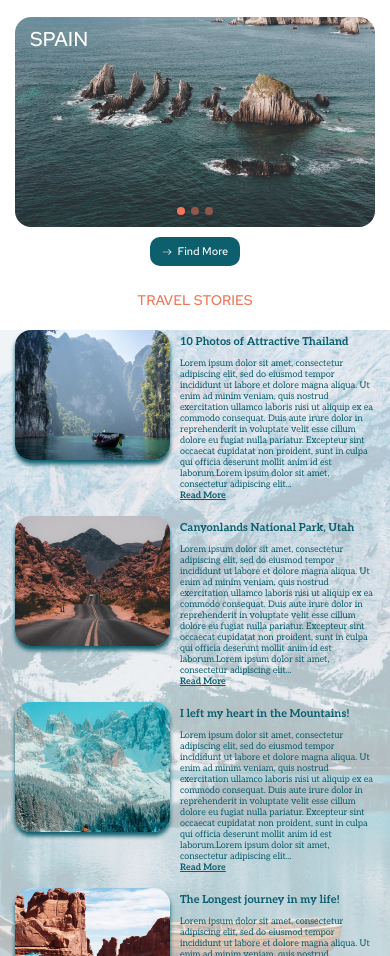
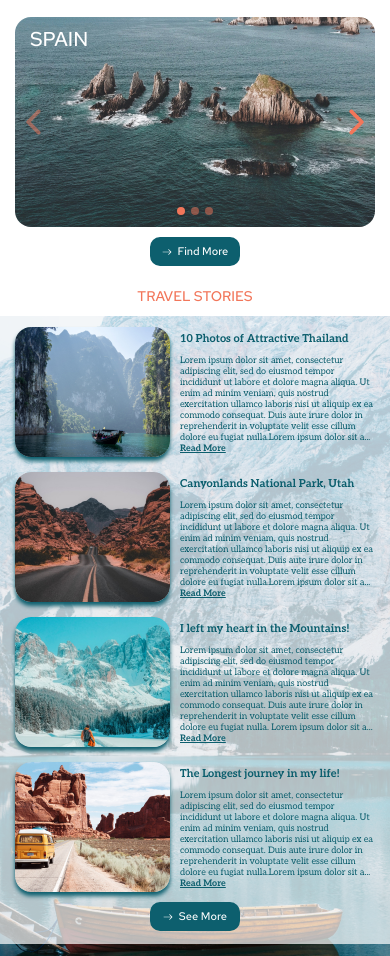
Before and after one commit to RussianBoy64/RSPRESchool, a plain HTML site: page travel/index.html in a window 390 px wide. Shown: the part 466-1422 px from the top of the page. Drawn offline with Linux system fonts and the light colour scheme; a web font is replaced by a local one.

Commit message:
feat: adaptive content for 390px for stories and footer

```diff
--- a/travel/css/style.css
+++ b/travel/css/style.css
@@ -347,6 +347,19 @@ body {
   color: var(--color-light);
 }
 
+.carousel-arrows {
+  display: none;
+  fill: var(--color-accent);
+}
+
+.carousel-arrows svg.disabled {
+  fill-opacity: 0.5;
+}
+
+.carousel-arrows svg:last-child {
+  transform: rotate(180deg);
+}
+
 .carousel-pagination {
   gap: 10px;
   justify-content: center;
@@ -641,6 +654,11 @@ body {
     line-height: 20px;
   }
 
+  .stories__btn {
+    margin: -5px 0 5px;
+    padding: 5px 11px;
+  }
+
   .copyright {
     font-size: 10px;
     line-height: 10px;
@@ -865,6 +883,16 @@ body {
     line-height: 26px;
   }
 
+  .carousel-arrows {
+    position: absolute;
+    top: 129px;
+    display: flex;
+    align-items: center;
+    justify-content: space-between;
+    width: 100%;
+    padding: 0px 20px;
+  }
+
   .carousel-pagination {
     position: absolute;
     top: 210px;
@@ -891,14 +919,20 @@ body {
   /* ================= Stories ===================== */
 
   .stories {
-    margin-top: 15px;
+    margin-top: 11px;
+  }
+
+  .stories .section__title {
+    margin-bottom: 10px;
   }
 
   .stories-container {
+    padding-top: 11px;
     background-image: url(./../assets/img/stories-bg-390x693.jpg);
   }
 
   .stories__list {
+    height: 617px;
     padding-top: 0px;
   }
 
@@ -917,8 +951,13 @@ body {
     margin-top: 5px;
   }
 
+  .description__mobile-text {
+    display: none;
+  }
+
   /* ================= Footer ===================== */
   .footer-container {
+    height: 64px;
     flex-direction: column;
     justify-content: center;
     background-image: url(./../assets/img/stories-bg-390x693.jpg);
@@ -926,8 +965,7 @@ body {
   }
 
   .footer-links {
-    flex: 1 1 auto;
-    order: 1;
+    display: none;
   }
 
   .copyright {
@@ -935,6 +973,6 @@ body {
   }
 
   .social-list {
-    flex: 1 1 auto;
+    transform: translateX(4px);
   }
 }
--- a/travel/index.html
+++ b/travel/index.html
@@ -184,6 +184,14 @@
               <span class="carousel-item__name">Usa</span>
             </div>
           </div>
+          <div class="carousel-arrows">
+            <svg class="disabled" width="30" height="30" viewBox="0 0 30 30" xmlns="http://www.w3.org/2000/svg">
+              <path d="M20.0757 26.9325C20.4272 26.5809 20.6246 26.1041 20.6246 25.6069C20.6246 25.1097 20.4272 24.6329 20.0757 24.2813L10.7944 15L20.0757 5.71875C20.4172 5.36512 20.6062 4.89149 20.6019 4.39987C20.5976 3.90825 20.4005 3.43798 20.0528 3.09034C19.7052 2.7427 19.2349 2.54551 18.7433 2.54124C18.2517 2.53696 17.778 2.72595 17.4244 3.0675L6.81753 13.6744C6.46602 14.026 6.26855 14.5028 6.26855 15C6.26855 15.4972 6.46602 15.974 6.81753 16.3256L17.4244 26.9325C17.776 27.284 18.2528 27.4815 18.75 27.4815C19.2472 27.4815 19.724 27.284 20.0757 26.9325Z"/>
+            </svg>
+            <svg width="30" height="30" viewBox="0 0 30 30" xmlns="http://www.w3.org/2000/svg">
+              <path d="M20.0757 26.9325C20.4272 26.5809 20.6246 26.1041 20.6246 25.6069C20.6246 25.1097 20.4272 24.6329 20.0757 24.2813L10.7944 15L20.0757 5.71875C20.4172 5.36512 20.6062 4.89149 20.6019 4.39987C20.5976 3.90825 20.4005 3.43798 20.0528 3.09034C19.7052 2.7427 19.2349 2.54551 18.7433 2.54124C18.2517 2.53696 17.778 2.72595 17.4244 3.0675L6.81753 13.6744C6.46602 14.026 6.26855 14.5028 6.26855 15C6.26855 15.4972 6.46602 15.974 6.81753 16.3256L17.4244 26.9325C17.776 27.284 18.2528 27.4815 18.75 27.4815C19.2472 27.4815 19.724 27.284 20.0757 26.9325Z"/>
+            </svg>
+          </div>
           <div class="carousel-pagination row">
             <div class="carousel-pagination__item carousel-pagination__item_active"></div>
             <div
@@ -210,7 +218,6 @@
                 />
                 </picture>
               </div>
-
               <div class="stories-item__body">
                 <h3 class="stories-item__title">
                   10 Photos of Attractive Thailand
@@ -221,20 +228,24 @@
                   Ut enim ad minim veniam, quis nostrud exercitation ullamco
                   laboris nisi ut aliquip ex ea commodo consequat. Duis aute
                   irure dolor in reprehenderit in voluptate velit esse cillum
-                  dolore eu fugiat nulla pariatur. Excepteur sint occaecat
+                  dolore eu fugiat nulla<span class="description__mobile-text"> pariatur</span>.<span class="description__mobile-text"> Excepteur sint occaecat
                   cupidatat non proident, sunt in culpa qui officia deserunt
-                  mollit anim id est laborum.Lorem ipsum dolor sit amet,
-                  consectetur adipiscing elit...<br />
+                  mollit anim id est laborum.</span>Lorem ipsum dolor sit a<span class="description__mobile-text">met,
+                  consectetur adipiscing elit</span>...<br />
                   <a href="#stories" class="stories-item__link">Read more</a>
                 </p>
               </div>
             </article>
             <article class="stories__stories-item row">
+              <div class="stories-item__img">
+                <picture>
+                  <source media="(max-width:391px)" srcset="assets/img/stories-canyon-155x130.jpg">
                   <img
                   src="assets/img/stories-canyon-400x250.jpg"
                   alt="Canyonlands National Park"
-                class="stories-item__img"
-              />
+                  class="stories-item__img"/>
+                </picture>
+              </div>
               <div class="stories-item__body">
                 <h3 class="stories-item__title">
                   Canyonlands National Park, Utah
@@ -245,20 +256,25 @@
                   Ut enim ad minim veniam, quis nostrud exercitation ullamco
                   laboris nisi ut aliquip ex ea commodo consequat. Duis aute
                   irure dolor in reprehenderit in voluptate velit esse cillum
-                  dolore eu fugiat nulla pariatur. Excepteur sint occaecat
+                  dolore eu fugiat nulla<span class="description__mobile-text"> pariatur</span>.<span class="description__mobile-text"> Excepteur sint occaecat
                   cupidatat non proident, sunt in culpa qui officia deserunt
-                  mollit anim id est laborum.Lorem ipsum dolor sit amet,
-                  consectetur adipiscing elit...<br />
+                  mollit anim id est laborum.</span>Lorem ipsum dolor sit a<span class="description__mobile-text">met,
+                  consectetur adipiscing elit</span>...<br />
                   <a href="#stories" class="stories-item__link">Read more</a>
                 </p>
               </div>
             </article>
             <article class="stories__stories-item row">
+              <div class="stories-item__img">
+                <picture>
+                  <source media="(max-width:391px)" srcset="assets/img/stories-mountains-155x130.jpg">
                   <img
                     src="assets/img/stories-mountains-400x250.jpg"
                     alt="Mountains"
                     class="stories-item__img"
                   />
+                </picture>
+              </div>
               <div class="stories-item__body">
                 <h3 class="stories-item__title">
                   I left my heart in the Mountains!
@@ -269,20 +285,25 @@
                   Ut enim ad minim veniam, quis nostrud exercitation ullamco
                   laboris nisi ut aliquip ex ea commodo consequat. Duis aute
                   irure dolor in reprehenderit in voluptate velit esse cillum
-                  dolore eu fugiat nulla pariatur. Excepteur sint occaecat
+                  dolore eu fugiat nulla<span class="description__mobile-text"> pariatur</span>.<span class="description__mobile-text"> Excepteur sint occaecat
                   cupidatat non proident, sunt in culpa qui officia deserunt
-                  mollit anim id est laborum.Lorem ipsum dolor sit amet,
-                  consectetur adipiscing elit... <br />
+                  mollit anim id est laborum.</span> Lorem ipsum dolor sit a<span class="description__mobile-text">met,
+                  consectetur adipiscing elit</span>...<br />
                   <a href="#stories" class="stories-item__link">Read more</a>
                 </p>
               </div>
             </article>
             <article class="stories__stories-item row">
+              <div class="stories-item__img">
+                <picture>
+                  <source media="(max-width:391px)" srcset="assets/img/stories-journey-155x130.jpg">
                   <img
                     src="assets/img/stories-journey-400x250.jpg"
                     alt="Journey"
                     class="stories-item__img"
                   />
+                </picture>
+              </div>
               <div class="stories-item__body">
                 <h3 class="stories-item__title">
                   The Longest journey in my life!
@@ -293,10 +314,10 @@
                   Ut enim ad minim veniam, quis nostrud exercitation ullamco
                   laboris nisi ut aliquip ex ea commodo consequat. Duis aute
                   irure dolor in reprehenderit in voluptate velit esse cillum
-                  dolore eu fugiat nulla pariatur. Excepteur sint occaecat
+                  dolore eu fugiat nulla<span class="description__mobile-text"> pariatur</span>.<span class="description__mobile-text"> Excepteur sint occaecat
                   cupidatat non proident, sunt in culpa qui officia deserunt
-                  mollit anim id est laborum.Lorem ipsum dolor sit amet,
-                  consectetur adipiscing elit... <br /><a
+                  mollit anim id est laborum.</span>Lorem ipsum dolor sit a<span class="description__mobile-text">met,
+                  consectetur adipiscing elit</span>...<br /><a
                     href="#stories"
                     class="stories-item__link"
                     >Read more</a
```
Also changed, not shown: travel/assets/svg/slider-arrow.svg. Lines whose indentation alone changed are shown as unchanged.
